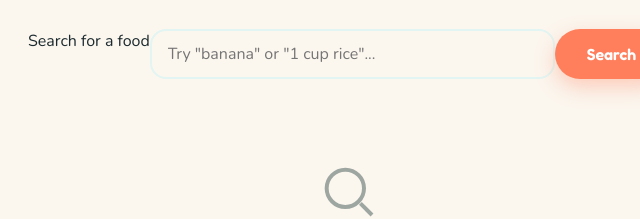
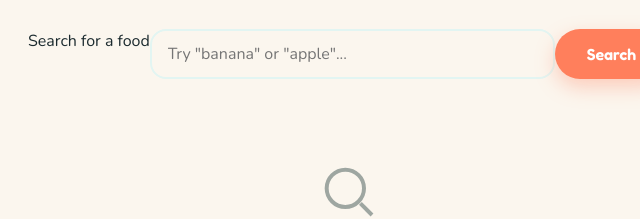
Before and after one commit to std-star/buddy-diabetes-companion, a plain HTML site: page foods.html in a window 1280 px wide. Shown: the part 264-483 px from the top of the page, 292-932 px from the left. Drawn offline with nearby package versions, Linux system fonts and the light colour scheme.

Commit message:
Update search placeholder to examples verified to work well
"1 cup rice" led users toward a phrasing USDA's search handles
poorly. Swapped to "banana" and "apple", both confirmed during
testing to return clean, correctly-ranked results.

Co-Authored-By: Claude Sonnet 5 <noreply@anthropic.com>

```diff
--- a/foods.html
+++ b/foods.html
@@ -52,7 +52,7 @@
 
         <form id="searchForm" class="d-flex gap-3 flex-wrap justify-content-center" style="max-width:640px; margin: 0 auto var(--space-8);" role="search">
           <label for="foodSearchInput" class="visually-hidden">Search for a food</label>
-          <input type="search" id="foodSearchInput" class="form-control-buddy" style="flex:1; min-width:220px;" placeholder="Try &quot;banana&quot; or &quot;1 cup rice&quot;..." />
+          <input type="search" id="foodSearchInput" class="form-control-buddy" style="flex:1; min-width:220px;" placeholder="Try &quot;banana&quot; or &quot;apple&quot;..." />
           <button type="submit" class="btn-buddy btn-primary-buddy">Search</button>
         </form>
 
```
